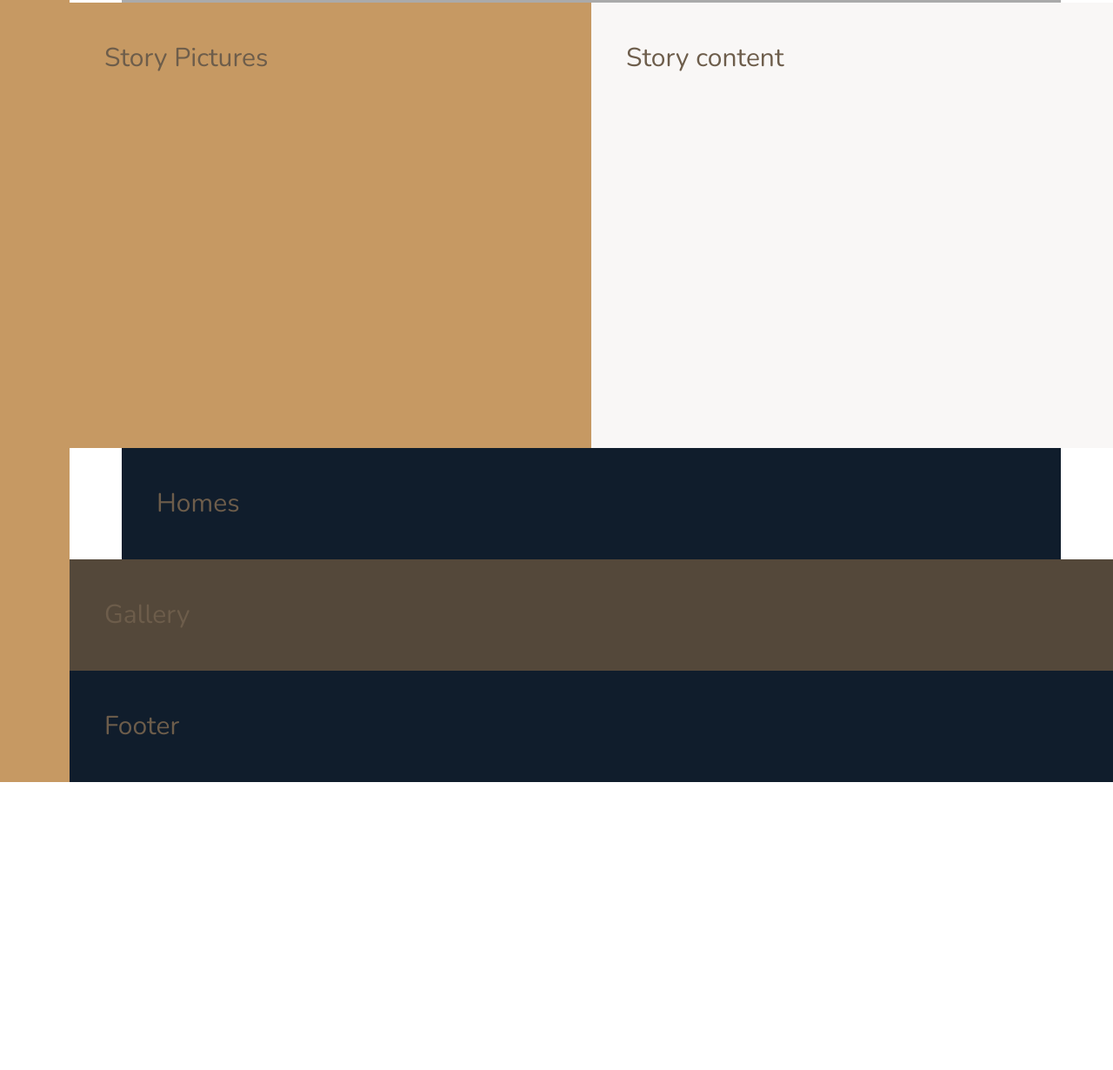
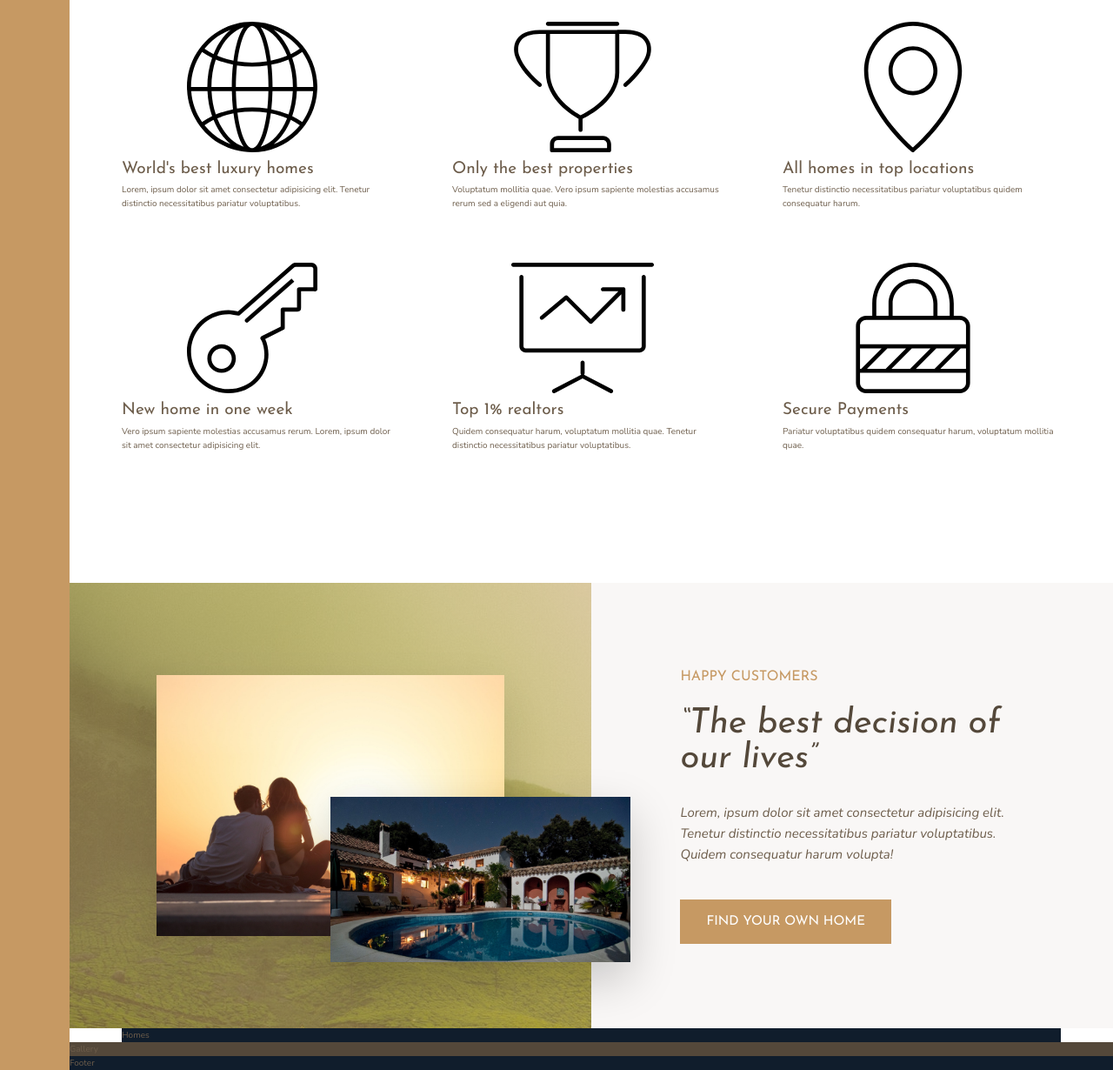
Before and after one commit to KabirMaan/luxury-homes, a website: page index.html in a window 1280 px wide. Shown: the part 765-1995 px from the top of the page at 87% size. Before the commit the page ends 1664 px from the top, so only its background shows below. Drawn offline with nearby package versions, Linux system fonts and the light colour scheme.

Commit message:
Story section

```diff
--- a/index.html
+++ b/index.html
@@ -27,15 +27,67 @@
     </div>
 
     <section class="features">
-        Features
+        <div class="feature">
+            <svg class="feature__icon">
+                <use xlink:href="img/sprite.svg#icon-global"></use>
+                <h4 class="heading-4">World's best luxury homes</h4>
+                <p class="feature__text">Lorem, ipsum dolor sit amet consectetur adipisicing elit. Tenetur distinctio necessitatibus pariatur voluptatibus.
+                </p>
+            </svg>
+        </div>
+        <div class="feature">
+            <svg class="feature__icon">
+                <use xlink:href="img/sprite.svg#icon-trophy"></use>
+                <h4 class="heading-4">Only the best properties</h4>
+                <p class="feature__text">Voluptatum mollitia quae. Vero ipsum sapiente molestias accusamus rerum sed a eligendi aut quia.</p>
+            </svg>
+        </div>
+        <div class="feature">
+            <svg class="feature__icon">
+                <use xlink:href="img/sprite.svg#icon-map-pin"></use>
+                <h4 class="heading-4">All homes in top locations</h4>
+                <p class="feature__text">Tenetur distinctio necessitatibus pariatur voluptatibus quidem consequatur harum.
+                </p>
+            </svg>
+        </div>
+        <div class="feature">
+            <svg class="feature__icon">
+                <use xlink:href="img/sprite.svg#icon-key"></use>
+                <h4 class="heading-4">New home in one week</h4>
+                <p class="feature__text">Vero ipsum sapiente molestias accusamus rerum. Lorem, ipsum dolor sit amet consectetur adipisicing elit.
+                </p>
+            </svg>
+        </div>
+        <div class="feature">
+            <svg class="feature__icon">
+                <use xlink:href="img/sprite.svg#icon-presentation"></use>
+                <h4 class="heading-4">Top 1% realtors</h4>
+                <p class="feature__text">Quidem consequatur harum, voluptatum mollitia quae. Tenetur distinctio necessitatibus pariatur voluptatibus.
+                </p>
+            </svg>
+        </div>
+        <div class="feature">
+            <svg class="feature__icon">
+                <use xlink:href="img/sprite.svg#icon-lock"></use>
+                <h4 class="heading-4">Secure Payments</h4>
+                <p class="feature__text">Pariatur voluptatibus quidem consequatur harum, voluptatum mollitia quae.
+                </p>
+            </svg>
+        </div>
+
     </section>
 
     <div class="story__pictures">
-        Story Pictures
+        <img src="img/story-1.jpeg" alt="Couple with new house" class="story__img--1">
+        <img src="img/story-2.jpeg" alt="New house" class="story__img--2">
     </div>
 
     <div class="story__content">
-        Story content
+        <h3 class="heading-3 mb-sm">Happy Customers</h3>
+        <h2 class="heading-2 heading-2--dark mb-md">&ldquo;The best decision of our lives&rdquo;</h2>
+        <p class="story__text">Lorem, ipsum dolor sit amet consectetur adipisicing elit. Tenetur distinctio necessitatibus pariatur voluptatibus.
+            Quidem consequatur harum volupta!</p>
+        <button class="btn">Find your own home</button>
     </div>
 
     <section class="homes">
--- a/sass/_base.scss
+++ b/sass/_base.scss
@@ -39,15 +39,8 @@ body {
   display: grid;
   grid-template-rows: 80vh min-content 40vw repeat(3, min-content);
   grid-template-columns:
-    [sidebar-start] 8rem [sidebar-end full-start] minmax(
-      6rem,
-      1fr
-    ) [center-start] repeat(8, [col-start] minmax(min-content, 14rem) [col-end])
+    [sidebar-start] 8rem [sidebar-end full-start] minmax(6rem, 1fr)
+    [center-start] repeat(8, [col-start] minmax(min-content, 14rem) [col-end])
     [center-end]
     minmax(6rem, 1fr) [full-end];
-
-  & > * {
-    padding: 40px;
-    font-size: 3rem;
-  }
 }
--- a/sass/_features.scss
+++ b/sass/_features.scss
@@ -1,4 +1,9 @@
 .features {
-  background-color: $color-grey-light-2;
   grid-column: center-start / center-end;
+
+  margin: 15rem 0;
+
+  display: grid;
+  grid-template-columns: repeat(3, 1fr);
+  grid-gap: 6rem;
 }
--- a/sass/_story.scss
+++ b/sass/_story.scss
@@ -2,10 +2,47 @@
   &__pictures {
     background-color: $color-primary;
     grid-column: full-start / col-end 4;
+    background-image: linear-gradient(
+        rgba($color-primary, 0.5),
+        rgba($color-primary, 0.5)
+      ),
+      url(../img/back.jpg);
+
+    display: grid;
+    grid-template-rows: repeat(6, 1fr);
+    grid-template-columns: repeat(6, 1fr);
+    align-items: center;
+  }
+
+  &__img--1 {
+    width: 100%;
+    grid-row: 2 / 6;
+    grid-column: 2 / 6;
+    box-shadow: 0 2rem 5rem rgba(#000, 0.1);
+  }
+
+  &__img--2 {
+    width: 115%;
+    grid-row: 4 / 6;
+    grid-column: 4 / 7;
+    z-index: 20;
+    box-shadow: 0 2rem 5rem rgba(#000, 0.2);
   }
 
   &__content {
     background-color: $color-grey-light-1;
     grid-column: col-start 5 / full-end;
+
+    padding: 6rem 8vw;
+    display: flex;
+    flex-direction: column;
+    justify-content: center;
+    align-items: flex-start;
+  }
+
+  &__text {
+    font-size: 1.5rem;
+    font-style: italic;
+    margin-bottom: 4rem;
   }
 }
--- a/sass/_typography.scss
+++ b/sass/_typography.scss
@@ -0,0 +1,74 @@
+%heading {
+  font-family: $font-display;
+  font-weight: 400;
+}
+
+.heading-1 {
+  @extend %heading;
+}
+
+.heading-2 {
+  @extend %heading;
+  font-size: 4rem;
+  font-style: italic;
+  line-height: 1;
+
+  &--light {
+    color: $color-grey-light-1;
+  }
+  &--dark {
+    color: $color-grey-dark-1;
+  }
+}
+
+.heading-3 {
+  @extend %heading;
+  font-size: 1.6rem;
+  color: $color-primary;
+  text-transform: uppercase;
+}
+
+.heading-4 {
+  @extend %heading;
+  font-size: 1.9rem;
+
+  &--light {
+    color: $color-grey-light-1;
+  }
+  &--dark {
+    color: $color-grey-dark-1;
+  }
+}
+
+.btn {
+  background-color: $color-primary;
+  color: #fff;
+  border: none;
+  border-radius: 0;
+  font-family: $font-display;
+  font-size: 1.5rem;
+  text-transform: uppercase;
+  padding: 1.8rem 3rem;
+  cursor: pointer;
+  transition: all 0.2s;
+
+  &:hover {
+    background-color: $color-primary-dark;
+  }
+}
+
+.mb-sm {
+  margin-bottom: 2rem;
+}
+
+.mb-md {
+  margin-bottom: 3rem;
+}
+
+.mb-lg {
+  margin-bottom: 4rem;
+}
+
+.mb-xl {
+  margin-bottom: 8rem;
+}
```
Also changed, not shown: css/style.css.
